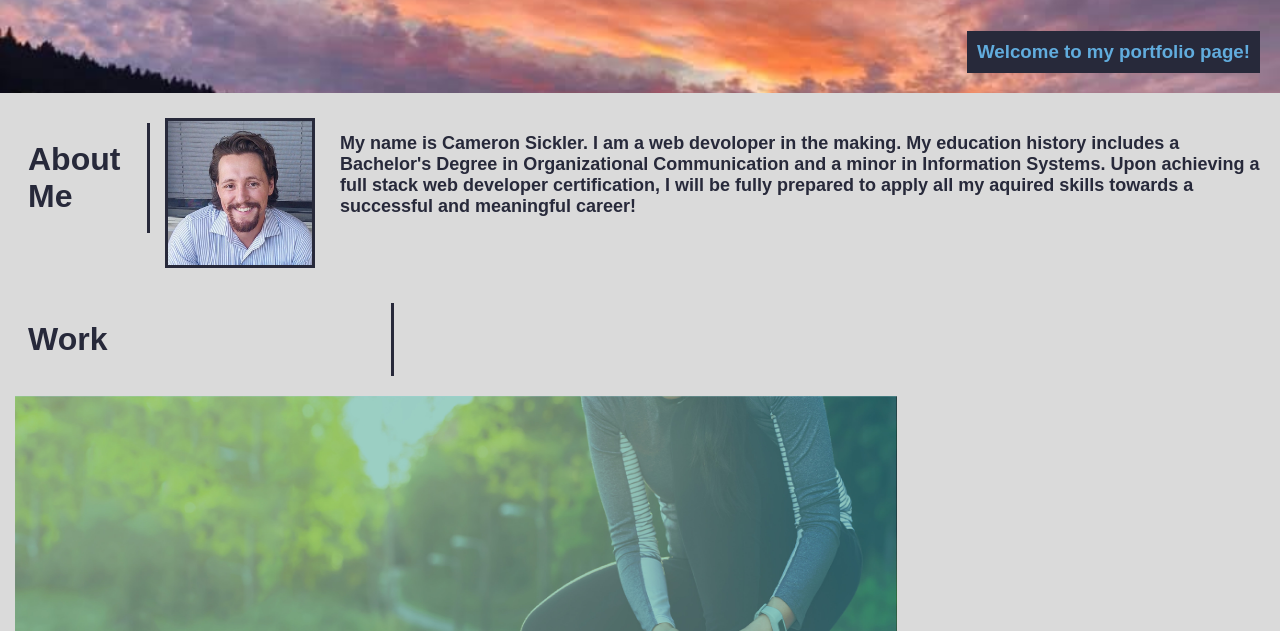
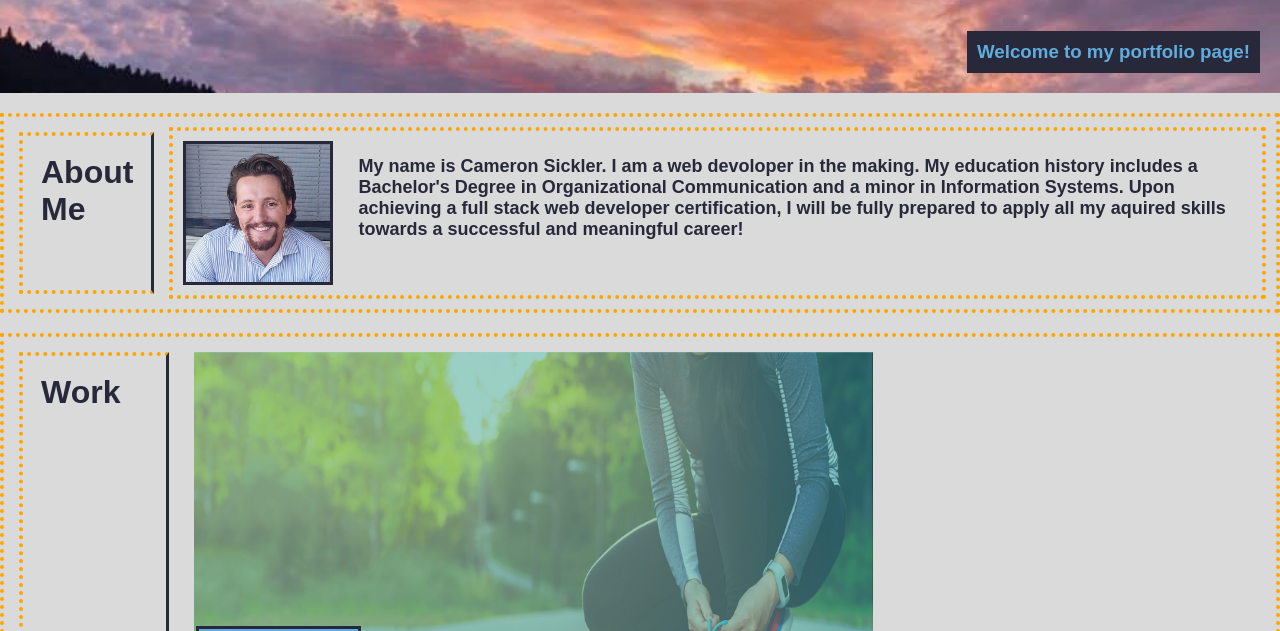
Before and after one commit to CameronSickler/professional-portfolio, a plain HTML site: page index.html in a window 1280 px wide. Shown: the part 210-841 px from the top of the page. Drawn offline with Linux system fonts and the light colour scheme.

Commit message:
add helper styles CSS about me fix work fix

```diff
--- a/assets/css/style.css
+++ b/assets/css/style.css
@@ -11,6 +11,20 @@
     padding: 0;
     box-sizing: border-box;
   }
+
+/* helper styles */
+
+  .border {
+      border: 4px dotted orange;
+      margin: 5px;
+      padding: 5px;
+  }
+
+  .flex {
+      display: flex;
+  }
+
+/* end helper styles */
 
   body {
       font-family: Arial, Helvetica, sans-serif;
@@ -98,12 +112,10 @@ header nav ul li a {
 
 #about-me {
     margin:  20px auto;
-    display: flex;
 }
 
 .section-titles {
-    width: 30%;
-    height: 100%;
+    width: 150px;
     margin: 10px;
     padding: 10px;
     border-right: 3px solid var(--tertiary-color);
@@ -115,14 +127,13 @@ header nav ul li a {
     padding: 8px;
 }
 
-.profile-picture {
+.portfolio-pic {
     margin: 5px;
     width: 150px;
-    height: 150px;
     border: 3px solid var(--tertiary-color);
 }
 
-.bio p {
+.portfolio-text {
 
     padding: 20px;
     font-size: 18px;
@@ -138,10 +149,8 @@ header nav ul li a {
 
 /* begin work section */
 
-.work {
-    margin: 0 auto;
-    display: flex;
-    flex-direction: column;
+#work {
+    margin:  20px auto;
 }
 
 .projects {
--- a/index.html
+++ b/index.html
@@ -65,20 +65,23 @@
 
     <!-- About Me container start-->
 
-    <section id="about-me">
+    <section id="about-me" class="flex border">
 
-        <div class="section-titles">
+        <div class="section-titles border">
 
             <h3>About Me</h3> <!-- need class for all of our h3 link item text here -->
 
             <!-- about me bio text begins here-->
         </div>
 
-        <img class="profile-picture" src="./assets/images/profile-picture.jpg" alt="Cameron smiling" />
+
         <!-- might need class for container styles here-->
 
-        <div class="bio">
-            <p>My name is Cameron Sickler. I am a web devoloper in the making. My education history includes a
+        <div class="border flex">
+            <img class="portfolio-pic" src="./assets/images/profile-picture.jpg" alt="Cameron smiling" />
+
+            <p class="portfolio-text">My name is Cameron Sickler. I am a web devoloper in the making. My education
+                history includes a
                 Bachelor's Degree in Organizational Communication and a minor in Information Systems. Upon
                 achieving
                 a
@@ -96,10 +99,10 @@
 
     <!-- Work container start-->
 
-    <section id="work" class="work">
+    <section id="work" class="flex border">
         <!--need class for all section styles here-->
 
-        <div class="section-titles">
+        <div class="section-titles border">
             <!-- need class for all of our link item containers here-->
 
             <h3>Work</h3> <!-- need class for all of our h3 link item text here -->
```
